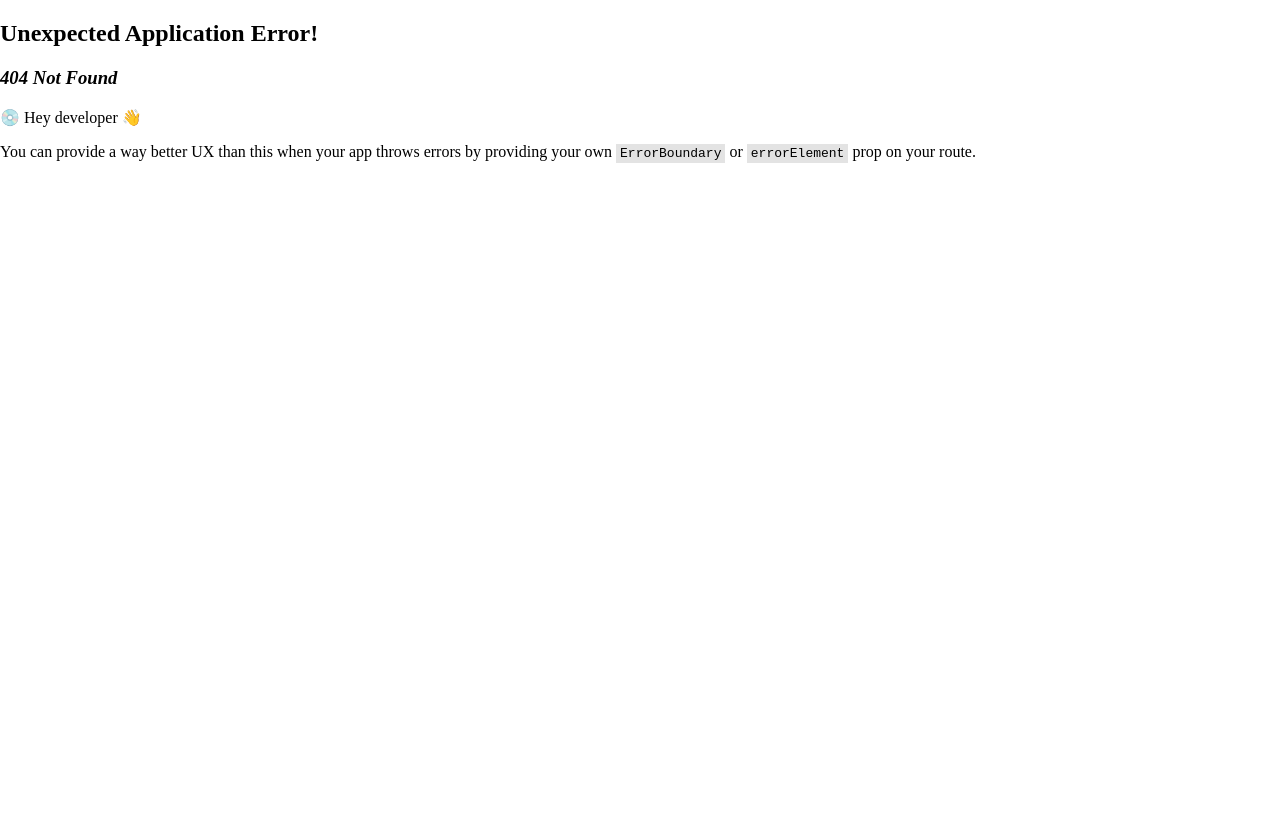
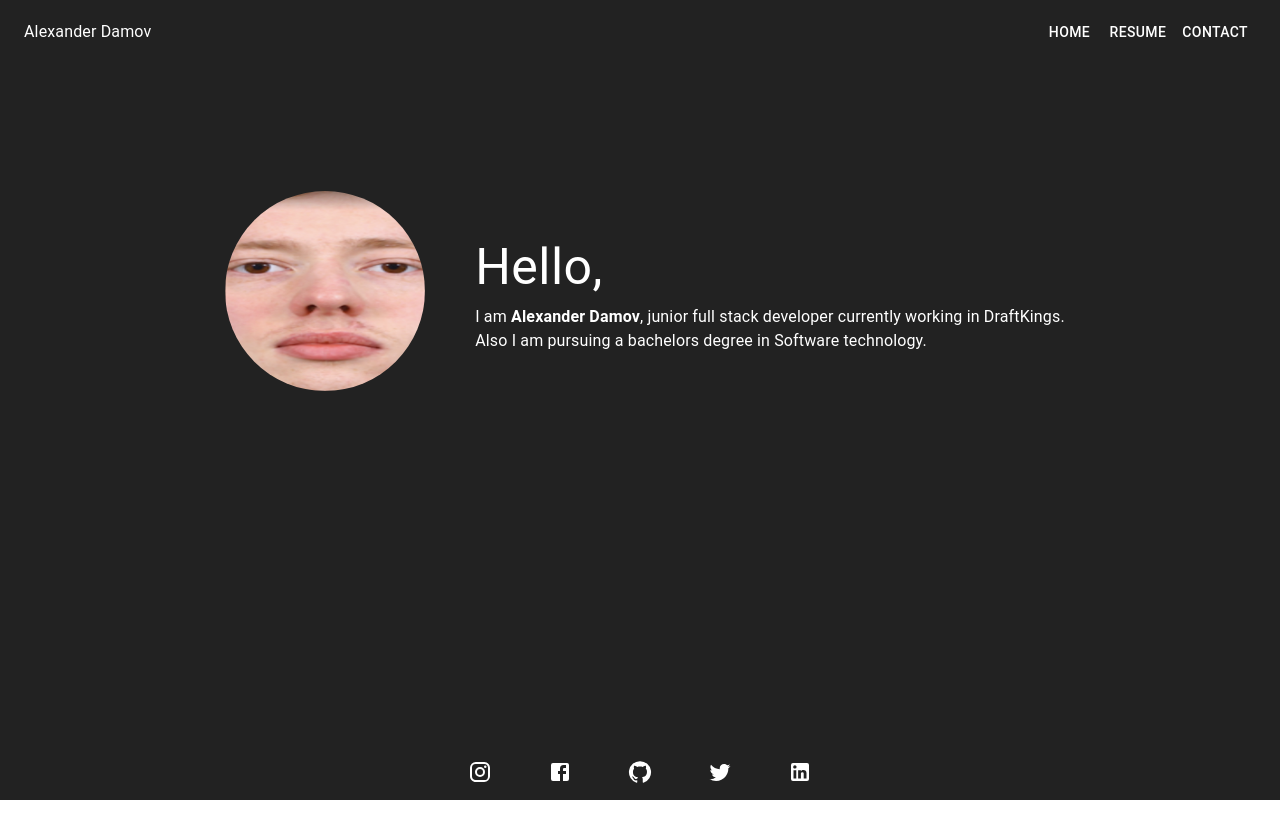
Before and after one commit to st0ppers/resume, a React (Create React App) app: page / in a window 1280 px wide. Before the commit this address had no page. Built offline with nearby package versions, Linux system fonts and the light colour scheme.

Commit message:
Remove README.md

```diff
--- a/src/Pages/Contact.tsx
+++ b/src/Pages/Contact.tsx
@@ -3,10 +3,12 @@ import { Box, Typography } from "@mui/material"
 export const Contact = () =>{
 
     return(
-        <Box>
-            <Typography fontSize={ 50 } color={"red"}>
-            Contact
-            </Typography>
-        </Box>
+        <>
+      <Box sx={{ paddingTop: "10%",backgroundColor:"#333",borderBottom:"solid #333"}}>
+        <Typography sx={{position:"absolute",top:"90px",left:"50px"}} fontSize={50} color={"white"}>
+          Contact
+        </Typography>
+      </Box>
+    </>
     )
 }
--- a/src/Pages/Home.tsx
+++ b/src/Pages/Home.tsx
@@ -38,9 +38,6 @@ export const Home = () => {
           </Typography>
         </Box>
       </Box>
-      <Box sx={{ display: "flex", alignItems:"center", margin:"0 auto"}}>
-        <Button sx={{ flexWrap: "wrap", color:"#fff" }}>More about me</Button>
-      </Box>
     </>
   );
 };
--- a/src/index.tsx
+++ b/src/index.tsx
@@ -12,6 +12,18 @@ const root = ReactDOM.createRoot(
   document.getElementById("root") as HTMLElement
 );
 const router = createBrowserRouter([
+  {
+    path: "",
+    element: (
+      <React.StrictMode>
+        <Container>
+          <Header />
+          <Home />
+          <Footer />
+        </Container>
+      </React.StrictMode>
+    ),
+  },
   {
     path: "/Home",
     element: (
@@ -49,6 +61,7 @@ const router = createBrowserRouter([
     )
   },
 ]);
+
 root.render(
   <RouterProvider router={router} />
 );
```
Also changed, not shown: 1 other file (tests, documents, lock files or other folders).
